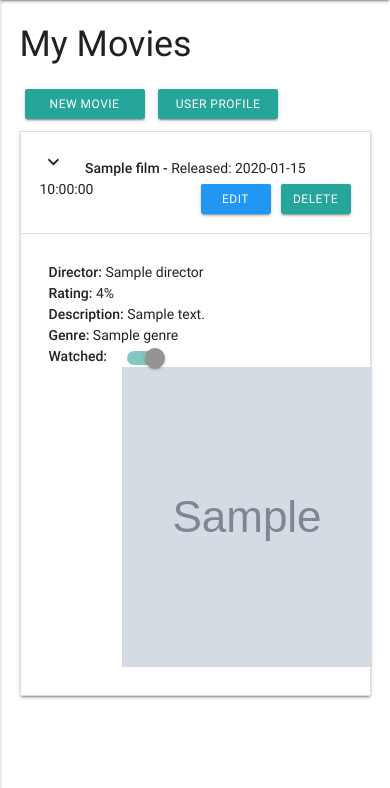
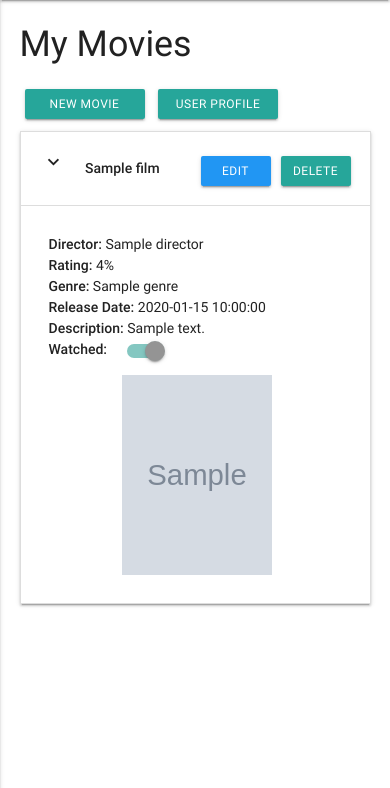
Before and after one commit to aidan-stritch/Personal-Interests-Manager, a Flask app: page /view_movies in a window 390 px wide, after a click that opens the changed part. Shown: the part 56-844 px from the top of the page. Run offline with Flask 2, Linux system fonts and the light colour scheme; grey boxes marked "Sample" are stand-in pictures; a database or web service that is not in the repository returns one stand-in record (values such as "Sample title"); some libraries are stand-ins or nearby versions.

Commit message:
updating CSS for mobile view

```diff
--- a/static/css/style.css
+++ b/static/css/style.css
@@ -96,10 +96,11 @@ nav h1 {
 .resize_field textarea{
     height:5px;
 }
-
+/*
 .form_btn {
     margin-top:50px;
 }
+*/
 
 .required-field {
     font-size: 10px;
@@ -156,6 +157,18 @@ nav h1 {
         width: 70px;
     }
 
+    /*----------------------Images*/
+    .result_image{
+        height:200px;
+        width: 150px;
+        margin-left: 25%;
+        margin-top: 5%;
+    }
+
+    .sm-hidden {
+        display:none;
+    }
+
 }
 
 
--- a/templates/manage_users.html
+++ b/templates/manage_users.html
@@ -29,8 +29,8 @@ display component to showcase the user information -->
             <div class="accordian-title">
                 <i class="material-icons">keyboard_arrow_down</i>
                 <strong>{{user.Last_Name}}, {{user.First_Name}} - </strong> {{user.Username}}
+                <a href="{{url_for('delete_user', user_id=user._id)}}"class="waves-effect waves-light btn btn-small accordian-btn btn-mob"><i class="material-icons right">delete</i>Delete</a>
                 <a href="{{url_for('edit_user', user_id=user._id)}}" class="waves-effect waves-light btn btn-small accordian-btn blue btn-mob"><i class="material-icons right">build</i>Edit</a>
-                <a href="{{url_for('delete_user', user_id=user._id)}}"class="waves-effect waves-light btn btn-small accordian-btn btn-mob"><i class="material-icons right">delete</i>Delete</a>
             </div>
         </div>
 
--- a/templates/my_episodes.html
+++ b/templates/my_episodes.html
@@ -27,7 +27,7 @@ display component to showcase the user information -->
         <div class="collapsible-header">
             <div class="accordian-title">
                 <i class="material-icons">keyboard_arrow_down</i>
-                <strong>{{episode.Name}} - </strong> Episode: {{episode.Episode_Number}}
+                <strong>{{episode.Name}} </strong> <span class ="sm-hidden">- Episode: {{episode.Episode_Number}}</span>
                 <a href="{{url_for('delete_episode', episode_id=episode._id, tv_name=episode.Show)}}"class="waves-effect waves-light btn accordian-btn btn-mob"><i class="material-icons right">delete</i>Delete</a>
                 <a href="{{url_for('edit_episode', episode_id=episode._id)}}" class="waves-effect waves-light btn accordian-btn blue btn-mob"><i class="material-icons right">build</i>Edit</a>
             </div>
--- a/templates/my_games.html
+++ b/templates/my_games.html
@@ -26,7 +26,7 @@ display component to showcase the user information -->
         <div class="collapsible-header">
             <div class="accordian-title">
                 <i class="material-icons">keyboard_arrow_down</i>
-                <strong>{{game.Game_Name}} - </strong> Console: {{game.Console}}
+                <strong>{{game.Game_Name}} </strong> <span class="sm-hidden">-  {{game.Console}} </span>
                 <a href="{{url_for('view_quests', game_name=game.Game_Name)}}"class="waves-effect waves-light btn accordian-btn btn-mob"><i class="material-icons right">menu_book</i>Quests</a>
                 <a href="{{url_for('delete_game', game_id=game._id)}}"class="waves-effect waves-light btn accordian-btn btn-mob"><i class="material-icons right">delete</i>Delete</a>
                 <a href="{{url_for('edit_game', game_id=game._id)}}" class="waves-effect waves-light btn accordian-btn blue btn-mob"><i class="material-icons right">build</i>Edit</a>
--- a/templates/my_movies.html
+++ b/templates/my_movies.html
@@ -26,7 +26,7 @@ display component to showcase the user information -->
         <div class="collapsible-header  ">
             <div class="accordian-title">
                 <i class="material-icons">keyboard_arrow_down</i>
-                <strong>{{film.Name}} - </strong> Released: {{film.Release_Date}}
+                <strong>{{film.Name}} </strong> <span class ="sm-hidden">- Release Date: {{film.Release_Date}}</span>
                 <a href="{{url_for('delete_film', film_id=film._id)}}" class="waves-effect waves-light btn accordian-btn btn-mob"><i class="material-icons right">delete</i>Delete</a>
                 <a href="{{url_for('edit_film', film_id=film._id)}}" class="waves-effect waves-light btn blue accordian-btn btn-mob"><i class="material-icons right">build</i>Edit</a>
             </div>
@@ -37,8 +37,9 @@ display component to showcase the user information -->
             <ul>
             <li><strong>Director: </strong> {{film.Director}}</li>
             <li><strong>Rating: </strong> {{film.Rating}}%</li>
+            <li><strong>Genre: </strong> {{film.Genre}}</li>
+            <li><strong>Release Date: </strong> {{film.Release_Date}}</li>
             <li><strong>Description: </strong> {{film.Description}}</li>
-            <li><strong>Genre: </strong> {{film.Genre}}</li>
             </ul>
             <div class="switch">
                 <strong>Watched:</strong>
--- a/templates/my_quests.html
+++ b/templates/my_quests.html
@@ -28,7 +28,7 @@ display component to showcase the user information -->
 
             <div class="col s9 accordian-title">
                 <i class="material-icons">keyboard_arrow_down</i>
-                <strong>{{quest.Quest_Name}} -</strong> Recommended Player Level: {{quest.Rec_Level}}
+                <strong>{{quest.Quest_Name}}</strong> <span class ="sm-hidden">- Recommended Player Level: {{quest.Rec_Level}} </span>
                 <a href="{{url_for('delete_quest', quest_id=quest._id, game_name=quest.Game)}}"class="waves-effect waves-light btn accordian-btn btn-mob"><i class="material-icons right">delete</i>Delete</a>
                 <a href="{{url_for('edit_quest', quest_id=quest._id)}}" class="waves-effect waves-light btn accordian-btn blue btn-mob"><i class="material-icons right">build</i>Edit</a>
             </div>
--- a/templates/my_tv_shows.html
+++ b/templates/my_tv_shows.html
@@ -26,7 +26,7 @@ display component to showcase the user information -->
         <div class="collapsible-header">
             <div class="accordian-title">
                 <i class="material-icons">keyboard_arrow_down</i>
-                <strong>{{tv.Name}} - </strong> Pilot Date: {{tv.Pilot_Date}}
+                <strong>{{tv.Name}} </strong> <span class ="sm-hidden">- Pilot Date: {{tv.Pilot_Date}}</span>
                 <a href="{{url_for('view_episodes', tv_name=tv.Name)}}"class="waves-effect waves-light btn accordian-btn btn-mob"><i class="material-icons right">dvr</i>Episodes</a>
                 <a href="{{url_for('delete_tv', tv_id=tv._id)}}"class="waves-effect waves-light btn accordian-btn btn-mob"><i class="material-icons right">delete</i>Delete</a>
                 <a href="{{url_for('edit_tv', tv_id=tv._id)}}" class="waves-effect waves-light btn accordian-btn blue btn-mob"><i class="material-icons right">build</i>Edit</a>
```
